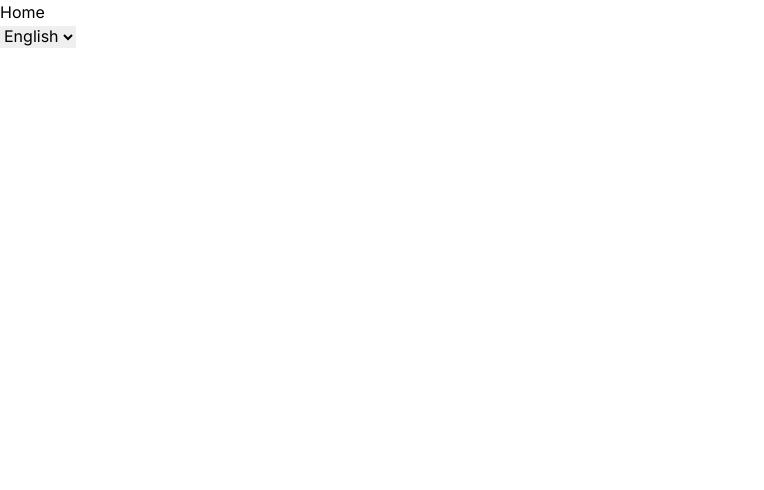
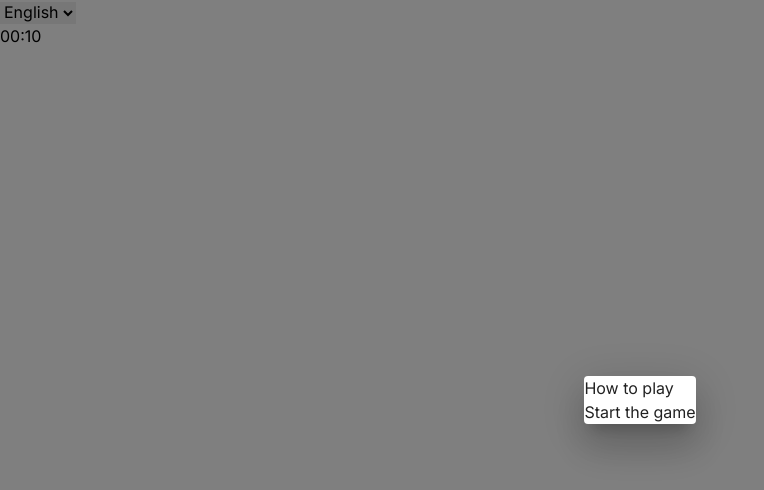
Before and after one commit to furkankaraagc/spelling-bee, a Next.js app: page /en in a window 1280 px wide. Shown: the top 490 px of the page, without its empty margins (0-764 px from the left). Built offline with nearby package versions, Linux system fonts and the light colour scheme.

Commit message:
add countdown when start the game

```diff
--- a/package.json
+++ b/package.json
@@ -9,6 +9,9 @@
     "lint": "next lint"
   },
   "dependencies": {
+    "@emotion/react": "^11.11.4",
+    "@emotion/styled": "^11.11.5",
+    "@mui/material": "^5.15.17",
     "next": "14.2.3",
     "next-intl": "^3.13.0",
     "react": "^18",
--- a/src/app/[locale]/layout.tsx
+++ b/src/app/[locale]/layout.tsx
@@ -1,3 +1,4 @@
+import {LocalSwitcher} from '@/components/LocalSwitcher';
 import type {Metadata} from 'next';
 import {Inter} from 'next/font/google';
 import './globals.css';
@@ -20,7 +21,11 @@ export default function RootLayout({
 }>) {
   return (
     <html lang={locale}>
-      <body className={inter.className}>{children}</body>
+      <body className={inter.className}>
+        <LocalSwitcher />
+
+        {children}
+      </body>
     </html>
   );
 }
--- a/src/app/[locale]/page.tsx
+++ b/src/app/[locale]/page.tsx
@@ -1,12 +1,18 @@
-import {LocalSwitcher} from '@/components/LocalSwitcher';
-import {useTranslations} from 'next-intl';
+import Wrapper from '@/components/Wrapper';
+import {promises as fs} from 'fs';
 
-export default function Home() {
-  const t = useTranslations('Home');
+export default async function Home() {
+  // const t = useTranslations('Home');
+  // const [isGameStarted, setIsGameStarted] = useState(false);
+  const file = await fs.readFile(process.cwd() + '/src/mock/data.json', 'utf8');
+  const data = JSON.parse(file).data;
+  const randomIndex = Math.floor(Math.random() * data.length);
+  const selectedLetters = data[randomIndex];
+
   return (
     <main>
-      <h1>{t('title')}</h1>
-      <LocalSwitcher />
+      <Wrapper />
+      {/* <h1>{t('title')}</h1> */}
     </main>
   );
 }
--- /dev/null
+++ b/src/components/HowToPlay.tsx
@@ -0,0 +1,29 @@
+'use client';
+import Dialog from '@mui/material/Dialog';
+import {useState} from 'react';
+interface Props {
+  startTimer: () => void;
+}
+
+const HowToPlay = ({startTimer}: Props) => {
+  const [open, setOpen] = useState(true);
+
+  const handleStart = () => {
+    setOpen(false);
+    startTimer();
+  };
+
+  return (
+    <Dialog
+      open={open}
+      aria-labelledby='alert-dialog-title'
+      aria-describedby='alert-dialog-description'
+    >
+      <h1>How to play</h1>
+      <button type='button' onClick={handleStart}>
+        Start the game
+      </button>
+    </Dialog>
+  );
+};
+export default HowToPlay;
--- /dev/null
+++ b/src/components/TimerDisplay.tsx
@@ -0,0 +1,11 @@
+'use client';
+
+const TimerDisplay = ({calculateTime, currentTime}) => {
+  return (
+    <div>
+      <h1>{calculateTime(currentTime)}</h1>
+    </div>
+  );
+};
+
+export default TimerDisplay;
--- /dev/null
+++ b/src/components/Wrapper.tsx
@@ -0,0 +1,18 @@
+'use client';
+import useTimer from '@/hooks/useTimer';
+import HowToPlay from './HowToPlay';
+import TimerDisplay from './TimerDisplay';
+
+const Wrapper = () => {
+  const {startTimer, currentTime, calculateTime} = useTimer();
+
+  return (
+    <main>
+      <HowToPlay startTimer={startTimer} />
+      <TimerDisplay calculateTime={calculateTime} currentTime={currentTime} />
+      {/* <h1>{t('title')}</h1> */}
+    </main>
+  );
+};
+
+export default Wrapper;
--- /dev/null
+++ b/src/hooks/useTimer.tsx
@@ -0,0 +1,32 @@
+import {useState} from 'react';
+
+const useTimer = () => {
+  const [currentTime, setCurrentTime] = useState(10);
+  const [isGameStarted, setIsGameStarted] = useState(false);
+
+  const startTimer = () => {
+    if (!isGameStarted) {
+      setIsGameStarted(true);
+      const intervalId = setInterval(() => {
+        setCurrentTime((prev) => {
+          if (prev > 0) {
+            return prev - 1;
+          } else {
+            clearInterval(intervalId);
+            setIsGameStarted(false);
+            return 0;
+          }
+        });
+      }, 1000);
+    }
+  };
+  const calculateTime = (value: number) => {
+    const minutes = Math.floor(value / 60);
+    const minutes0 = minutes < 10 ? `0${minutes}` : minutes;
+    const seconds = Math.floor(value % 60);
+    const seconds0 = seconds < 10 ? `0${seconds}` : seconds;
+    return `${minutes0}:${seconds0}`;
+  };
+  return {currentTime, isGameStarted, startTimer, calculateTime};
+};
+export default useTimer;
--- /dev/null
+++ b/src/mock/data.json
@@ -0,0 +1,3 @@
+{
+  "data": [{"abcdef": ["abel", "bale"]}, {"abcdefg": ["ssad", "asdasd"]}]
+}
```
Also changed, not shown: 1 other file (tests, documents, lock files or other folders).
